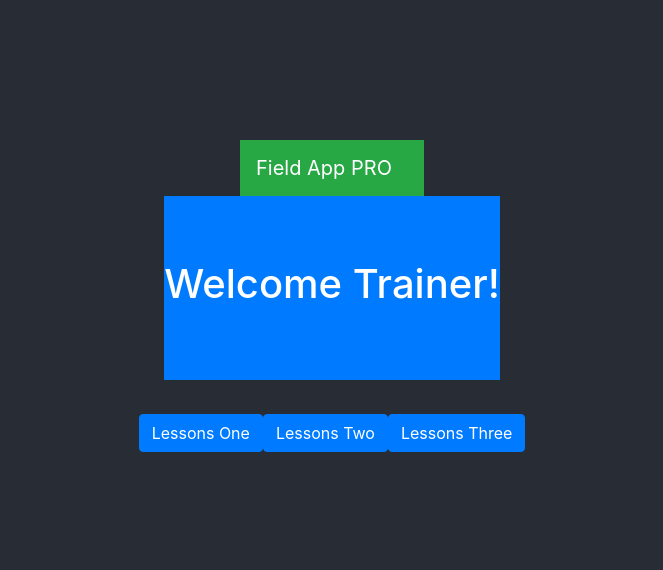
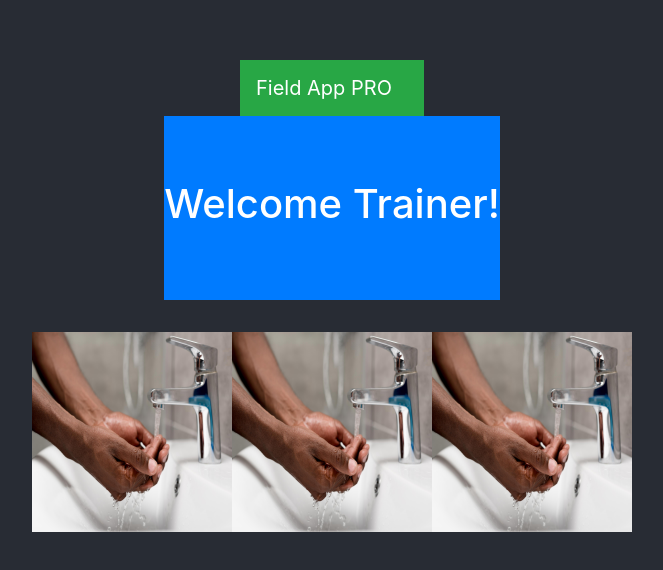
Before and after one commit to jamiekaren/field-app, a React (Create React App) app in the folder client/: page / in a window 1280 px wide. Shown: the part 104-674 px from the top of the page, without its empty margins (308-971 px from the left). Built offline with nearby package versions, Linux system fonts and the light colour scheme.

Commit message:
committing to pull

```diff
--- /dev/null
+++ b/client/src/media/media.json
@@ -0,0 +1,23 @@
+[
+  {
+    "id": 1,
+    "name": "LessonOne",
+    "thumbnailImage": "/images/wash-hands.jpg",
+    "image": "/images/wash-hands.jpg",
+    "clicked": false
+  },
+
+  {
+    "id": 1,
+    "name": "LessonTwo",
+    "image": "/images/wash-hands.jpg",
+    "clicked": false
+  },
+
+  {
+    "id": 1,
+    "name": "LessonThree",
+    "image": "/images/wash-hands.jpg",
+    "clicked": false
+  }
+]
--- a/client/src/pages/Trainer.js
+++ b/client/src/pages/Trainer.js
@@ -1,72 +1,21 @@
 // import dependences and data
 import React, { Component } from "react";
-// import Data from "../data.json";
+import Media from "../media/media.json";
+import WashHands from "../media/wash-hands.jpg";
+
 // import API from "./src/utils/API.js";
 
 class Trainer extends Component {
   state = {
-    // Data: [...Data],
-    Lessons: ""
+    Meda: [...Media],
+    currentLesson: false
   };
 
-  // // create method to handle clicking on a card
-  // handleCardClick = cardId => {
-  //   // create a flag variable to check if we're correct or not
-  //   let isCorrect = false;
+  // componentDidMount() {
+  //   // this.loadCurrentLesson();
+  // }
 
-  // make a copy of the Data from state
-  // const Data = [...this.state.Data];
-
-  // loop over that copied array and find the object with the id you clicked on
-  // check if card you clicked on has been clicked before
-  // if no => set isCorrect to true and set the card's clicked status to true
-  // Data.forEach(card => {
-  //   if (card.id === cardId) {
-  //     if (!card.clicked) {
-  //       isCorrect = true;
-  //       card.clicked = true;
-  //     }
-  //   }
-  // });
-
-  // check if isCorrect is true or false
-  // if true => run logic for handling a correct guess
-  // if false => run logic for handling an incorrect guess
-
-  // };
-
-  // handleCorrect = Data => {
-  //   // shuffle cards
-  //   const shuffledCards = Data.sort(() => 0.5 - Math.random());
-
-  //   // get current score and add 1 to it
-  //   const currentScore = this.state.currentScore + 1;
-
-  //   let topScore = this.state.topScore;
-
-  //   // check if current score is greater than topScore
-  //   if (currentScore > topScore) {
-  //     topScore = currentScore;
-  //   }
-
-  //   this.setState({
-  //     Data: shuffledCards,
-  //     currentScore: currentScore,
-  //     topScore: topScore
-  //   });
-  // };
-
-  // handleIncorrect = Data => {
-  //   const shuffledCards = Data.sort(() => 0.5 - Math.random());
-
-  //   // reset all cards to not be clicked
-  //   shuffledCards.forEach(card => (card.clicked = false));
-
-  //   this.setState({
-  //     Data: shuffledCards,
-  //     currentScore: 0
-  //   });
-  // };
+  // handleClick = event => {};
 
   render() {
     return (
@@ -78,31 +27,52 @@ class Trainer extends Component {
           <h1>Welcome Trainer!</h1>
         </div>
         <div className="container-fluid">
-          <button
-            onClick="displaySliderOne"
-            type="button"
-            className="btn btn-primary"
-          >
-            Lessons One
-          </button>
+          <element className="groupLesson post">
+            <card>
+              <img
+                onClick=""
+                className="imageHand"
+                src={WashHands}
+                alt="WashingHands"
+                style={{
+                  width: 200,
+                  height: 200,
+                  position: "right",
+                  bottom: this.props.bottom
+                }}
+              />
+            </card>
+            <card>
+              <img
+                onClick=""
+                className="imageHand"
+                src={WashHands}
+                alt="WashingHands"
+                style={{
+                  width: 200,
+                  height: 200,
+                  position: "left",
+                  bottom: this.props.bottom
+                }}
+              />
+            </card>
+            <card>
+              <img
+                onClick=""
+                className="imageHand"
+                src={WashHands}
+                alt="WashingHands"
+                style={{
+                  width: 200,
+                  height: 200,
+                  position: "relative",
+                  bottom: this.props.bottom
+                }}
+              />
+            </card>
+          </element>
 
-          <button
-            onClick="displaySliderTwo"
-            type="button"
-            className="btn btn-primary"
-          >
-            Lessons Two
-          </button>
-
-          <button
-            onClick="console.log('The link was clicked.'); return false"
-            type="button"
-            className="btn btn-primary"
-          >
-            Lessons Three
-          </button>
-
-          <div className="row align-items-center justify-content-between"></div>
+          <div className="container home row align-items-center justify-content-between"></div>
         </div>
       </React.Fragment>
     );
```
Also changed, not shown: package.json (added, +20 -0 lines), client/src/media/wash-hands.jpg (added), 1 other file (tests, documents, lock files or other folders).
